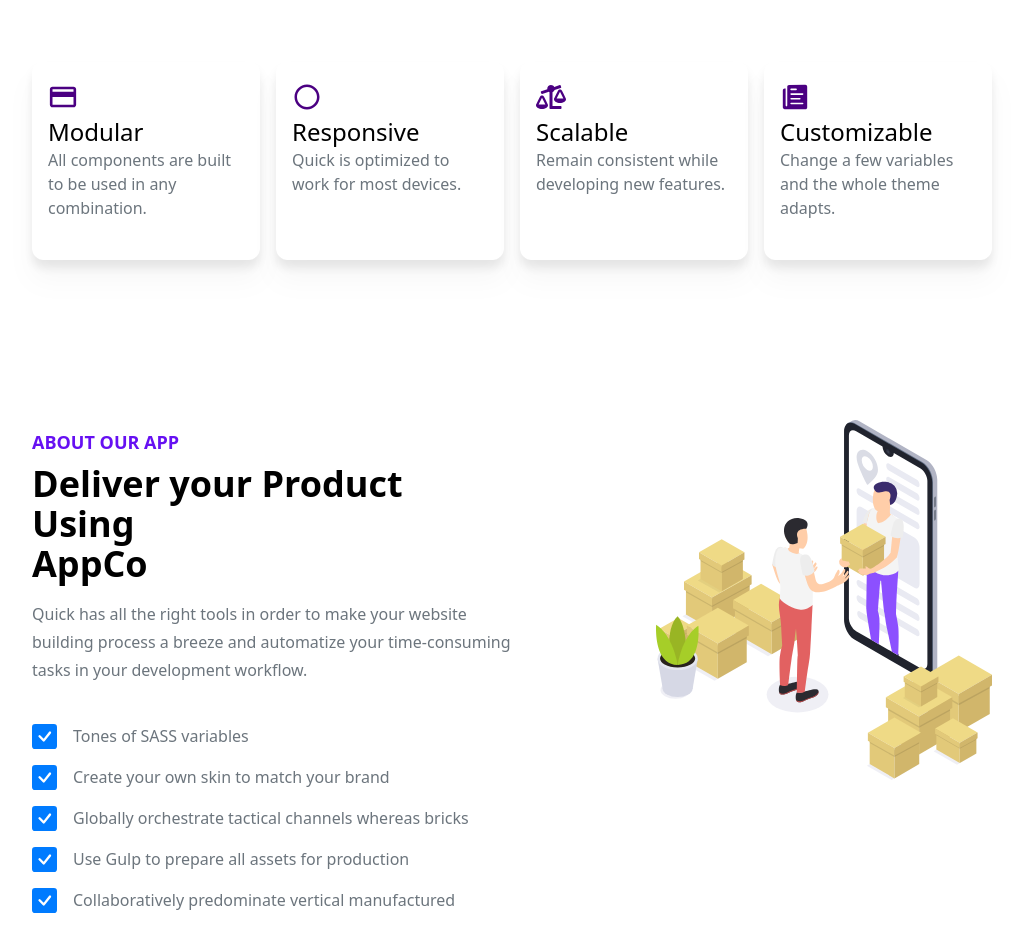
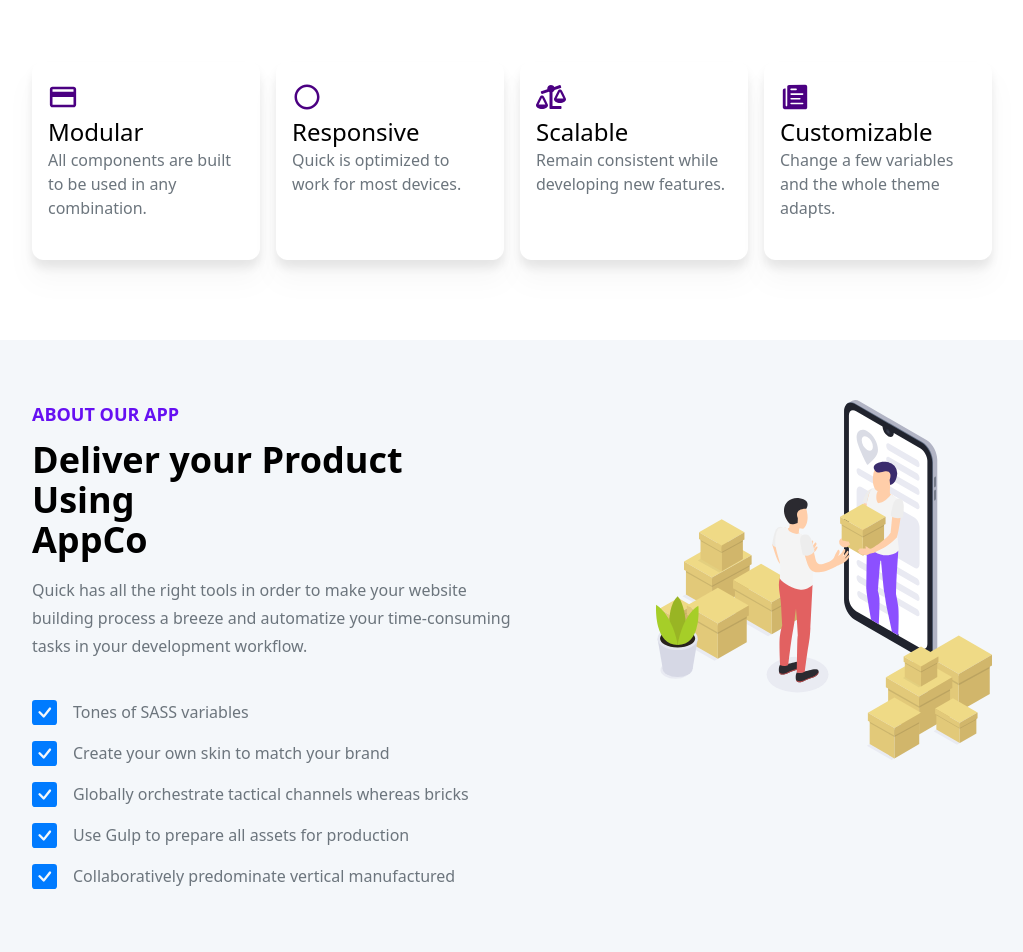
Before and after one commit to iraytee-code/aapco-landing-page, a React (Create React App) app: page / in a window 1280 px wide. Shown: the part 1151-2103 px from the top of the page, without its empty margins (128-1151 px from the left). Built offline with nearby package versions, Linux system fonts and the light colour scheme.

Commit message:
edited style

```diff
--- a/src/Components/About/About.js
+++ b/src/Components/About/About.js
@@ -5,10 +5,10 @@
 const About = () => {
   return (
    <Fragment>
-    <div className='grid gird-cols-1 lg:grid-cols-2 px-2 md:px-6 xl:px-navx pb-20'>
-        <div className=''>
+    <div className=' bg-Aboutbg grid gird-cols-1 lg:grid-cols-2 px-2 py-10 md:px-6 xl:px-navx lg:py-30'>
+        <div className='py-2 lg:py-5'>
             <div>
-                <h2 className='text-indigo font-semibold py-2 text-lg'>ABOUT OUR APP</h2>
+                <h2 className='text-indigo font-semibold pb-3 text-lg'>ABOUT OUR APP</h2>
                 <p className='text-2xl sm:text-3xl md:text-4xl font-[700] pb-4'>Deliver your Product Using
                 <br/> AppCo</p>
                 <p className='text-gray leading-7 pb-10'>Quick has all the right tools in order to make your
@@ -26,8 +26,8 @@
             </div>
         </div>
 
-        <div>
-<div className='flex justify-start lg:justify-end'>
+        <div className='py-2 lg:py-5'>
+<div className=' flex justify-start lg:justify-end'>
     <img src={AboutImage} alt="about img" className='w-[350px] sm:w-[50%] lg:w-[70%]'/></div>
         </div>
     </div>
--- a/src/Components/Card/Card.js
+++ b/src/Components/Card/Card.js
@@ -7,7 +7,7 @@
 const Card = () => {
   return (
     <Fragment>
-      <div className="px-2 md:px-6 xl:px-navx pb-20 md:mt-20 md:pb-40">
+      <div className="px-2 md:px-6 xl:px-navx pb-20 md:mt-20 md:pb-30">
         <div>
           <h3 className="text-indigo font-semibold py-2">KEY FEATURES</h3>
           <p className="text-2xl pb-20 sm:text-3xl md:text-4xl font-[700]">
--- a/tailwind.config.js
+++ b/tailwind.config.js
@@ -28,6 +28,7 @@
       dark: "#343a40",
       bdColor: "#ebebeb",
       white: "#ffffff",
+      Aboutbg: "#f4f7fa",
     },
     extend: {
       padding: {
```
